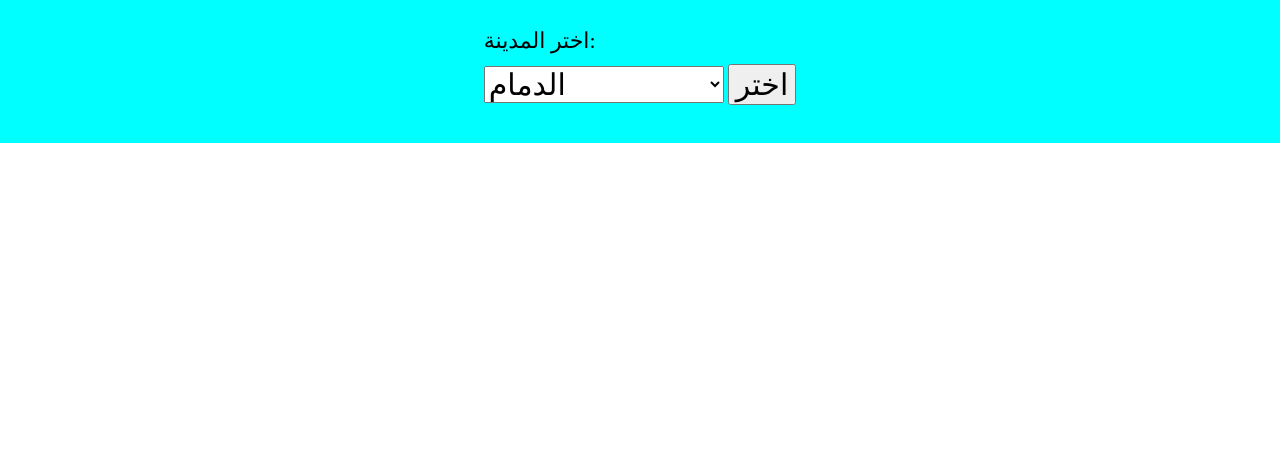
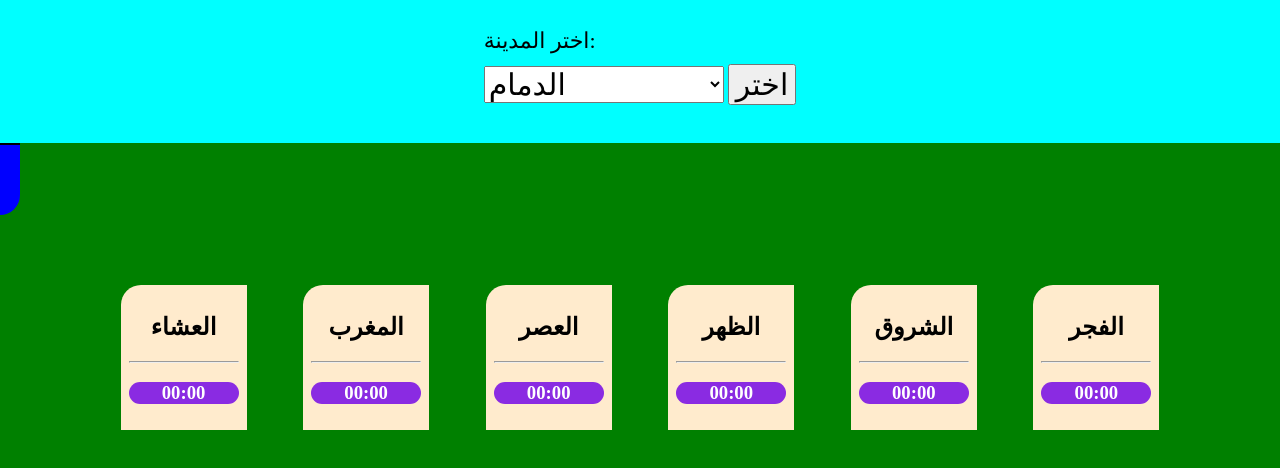
Before and after one commit to Abdulmalik90/Prayer-times, a website: page index.html in a window 1280 px wide. Shown: the part 94-562 px from the top of the page. Drawn offline with nearby package versions, Linux system fonts and the light colour scheme.

Commit message:
finish from html

```diff
--- a/index.html
+++ b/index.html
@@ -41,12 +41,36 @@
 
         </div>
         <div id="container-timeBox">
-            <div class="pray-time-box" id="esha"></div>
-            <div class="pray-time-box" id="magrib"></div>
-            <div class="pray-time-box" id="aser"></div>
-            <div class="pray-time-box" id="duhur"></div>
-            <div class="pray-time-box" id="shrok"></div>
-            <div class="pray-time-box" id="fager"></div>
+            <div class="pray-time-box" id="esha">
+                <h2>العشاء</h2>
+                <hr>
+                <h3>00:00</h3>
+            </div>
+            <div class="pray-time-box" id="magrib">
+                <h2>المغرب</h2>
+                <hr>
+                <h3>00:00</h3>
+            </div>
+            <div class="pray-time-box" id="aser">
+                <h2>العصر</h2>
+                <hr>
+                <h3>00:00</h3>
+            </div>
+            <div class="pray-time-box" id="duhur">
+                <h2>الظهر</h2>
+                <hr>
+                <h3>00:00</h3>
+            </div>
+            <div class="pray-time-box" id="shrok">
+                <h2>الشروق</h2>
+                <hr>
+                <h3>00:00</h3>
+            </div>
+            <div class="pray-time-box" id="fager">
+                <h2>الفجر</h2>
+                <hr>
+                <h3>00:00</h3>
+            </div>
         </div>
     </div>
 
--- a/style.css
+++ b/style.css
@@ -74,3 +74,42 @@ header {
 }
 
 /* Time box */
+
+#prayTime-div {
+    width: 100%;
+    height: 100vh;
+    background-color: green;
+}
+
+#show-time{
+    margin: 0;
+    border-top: 2px black solid;
+    display: flex;
+    padding: 10px;
+    background-color: blue;
+    height: 50px;
+    width: max-content;
+    border-bottom-right-radius: 30px;
+}
+
+#container-timeBox{
+    width: 90%;
+    margin: 70px auto;
+    display: flex;
+    justify-content: space-evenly;
+}
+
+.pray-time-box {
+    background-color: blanchedalmond;
+    width: 110px;
+    text-align: center;
+    padding: 8px;
+    border-top-left-radius: 20px;
+
+}
+
+.pray-time-box h3 {
+    background-color: blueviolet;
+    color: white;
+    border-radius: 20px;
+}
```
